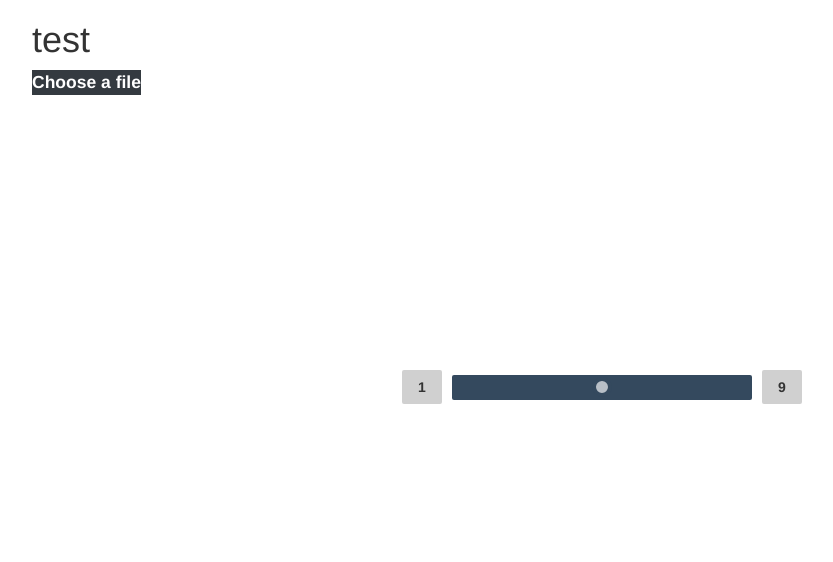
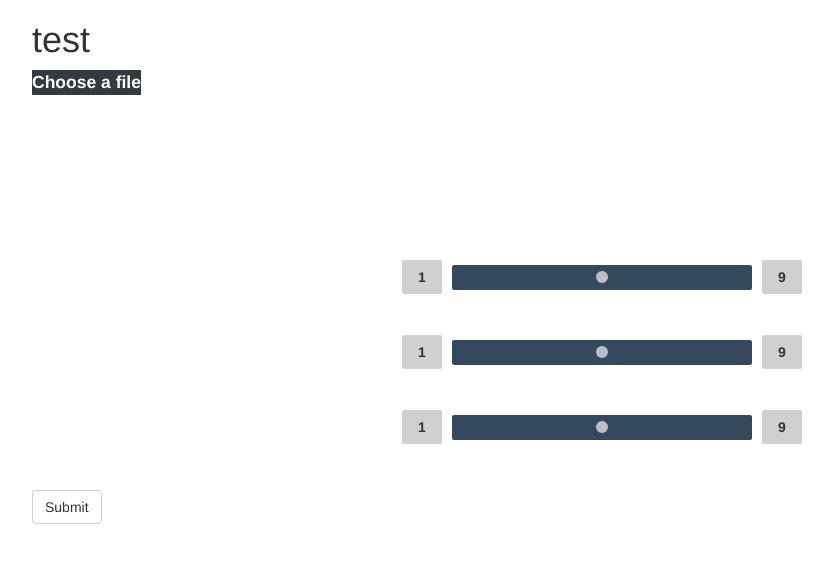
Before and after one commit to ChihYuChiang/app-AHP, a React (Create React App) app: page / in a window 1280 px wide. Shown: the top 562 px of the page, without its empty margins (38-871 px from the left). Built offline with nearby package versions, Linux system fonts and the light colour scheme.

Commit message:
Add: propagate pair com value

```diff
--- a/src/App.js
+++ b/src/App.js
@@ -4,13 +4,14 @@ import readXlsxFile from "read-excel-file";
 import drawBaseGraph from "./js/drawBaseGraph";
 import preprocessData from "./js/preprocessData";
 
-import Pair from "./component/pair";
+import Comparison from "./component/comparison";
 
 
 class App extends Component {
   state = {
     options: [],
-    root: []
+    root: [],
+    comData: {}
   };
 
   render() {
@@ -23,7 +24,7 @@ class App extends Component {
             <label htmlFor="input">Choose a file</label>
           </div>
           <div><svg /></div>
-          <div><Pair /></div>
+          <div><Comparison handleComData={ this.handleComData } /></div>
         </div>
       </div>
     );
@@ -43,6 +44,10 @@ class App extends Component {
         });
     });
   }
+
+  handleComData = (comData) => {
+    this.setState({ comData: comData });
+  }
 }
 
 export default App;
--- a/src/component/comparison.js
+++ b/src/component/comparison.js
@@ -1,14 +1,80 @@
 import React, { Component } from "react";
+import { Button } from "react-bootstrap";
 
 
+class Comparison extends Component {
+  state = {
+    comData: {}
+  };
 
-<div>
-<div className="form-check form-check-inline">
-  <input className="form-check-input" type="radio" name="inlineRadioOptions" id="inlineRadio1" value="option1" />
-  <label className="form-check-label" for="inlineRadio1">1</label>
-</div>
-<div className="form-check form-check-inline">
-  <input className="form-check-input" type="radio" name="inlineRadioOptions" id="inlineRadio2" value="option2" />
-  <label className="form-check-label" for="inlineRadio2">2</label>
-</div>
-</div>
+  render() {
+    let tmp = ['a', 'b', 'c'];
+    let pairs = tmp.map((id) => (<Pair key={id} id={id} updateComData={this.updateComData} />));
+
+    return (
+      <div className="comparison">
+        {pairs}
+        <Button onClick={() => {this.props.handleComData(this.state.comData);}}>Submit</Button>
+      </div>
+    );
+  }
+
+  updateComData = (id, value) => {
+    this.setState({
+      comData: {
+        ...this.state.comData,
+        [id]: value
+      }
+    });
+  }
+}
+
+
+class Pair extends Component {
+  state = {
+    value: 5
+  };
+
+  sliderElement = React.createRef();
+  labelElement = React.createRef();
+
+  render() {
+    return (
+      <div className="slider-wrapper">
+        <input name="range-slider" type="range" className="fluid-slider" max="9" min="1" step="1"
+          value={this.state.value}
+          onChange={this.handleChange}
+          onInput={this.genSliderLabel}
+          ref={this.sliderElement}
+          />
+        <span className="range-label" ref={this.labelElement}>{this.state.value}</span>
+      </div>
+    );
+  }
+
+  componentDidMount() {
+    this.genSliderLabel(); //Set default presentation
+  }
+
+  genSliderLabel = () => {
+    let sliderElement = this.sliderElement.current;
+    let labelElement = this.labelElement.current;
+    let labelPosition = (sliderElement.value - sliderElement.min) / (sliderElement.max - sliderElement.min);
+
+    if (sliderElement.value === sliderElement.min) {
+      labelElement.style.left = labelPosition * 100 + 2 + "%";
+    } else if (sliderElement.value === sliderElement.max) {
+      labelElement.style.left = labelPosition * 100 - 2 + "%";
+    } else {
+      labelElement.style.left = labelPosition * 100 + "%";
+    }
+  }
+
+  handleChange = (event) => { //Arrow functions always gets the context from where they have been defined.
+    this.setState({ value: event.target.value }, () => {
+      this.props.updateComData(this.props.id, this.state.value);
+    });
+  }
+}
+
+export default Comparison;
--- a/src/component/pair.js
+++ /dev/null
@@ -1,25 +0,0 @@
-import React, { Component } from "react";
-
-class Pair extends Component {
-  state = {
-    value: 5
-  };
-
-  handleChange = (event) => { //Arrow functions always gets the context from where they have been defined.
-    this.setState({ value: event.target.value });
-  }
-
-  render() {
-    return (
-      <div className="slider-wrapper">
-        <input name="range-slider" type="range" className="fluid-slider" id="range-slider" max="9" min="1" step="1"
-          value={this.state.value}
-          onChange={this.handleChange}
-        />
-        <span id="range-label" className="range-label"></span>
-      </div>
-    );
-  }
-}
-
-export default Pair;
--- a/src/index.js
+++ b/src/index.js
@@ -6,8 +6,5 @@ import 'font-awesome/css/font-awesome.css';
 import './index.scss';
 
 import App from './App';
-import genSliderLabel from './js/genSliderLabel';
 
 ReactDOM.render(<App />, document.getElementById('root'));
-
-genSliderLabel();
--- a/src/index.scss
+++ b/src/index.scss
@@ -26,8 +26,3 @@
 .inputfile + label {
   cursor: pointer; /* "hand" cursor */
 }
-
-.slider-wrapper {
-  width: 300px;
-  margin: 120px auto;
-}
--- a/src/js/util.js
+++ b/src/js/util.js
@@ -59,4 +59,4 @@ console.log(computeScore(test3, genWeight(test3)))
 // console.log(test[0][1])
 // console.log(test[index.indexOf('b')][index.indexOf('b')])
 
-// export { genPair };
+export { genPair };
--- a/src/scss/fluid-slider.scss
+++ b/src/scss/fluid-slider.scss
@@ -1,3 +1,8 @@
+.slider-wrapper {
+  width: 300px;
+  margin: 10px auto;
+}
+
 .fluid-slider {
   -webkit-appearance: none;
   width: 300px;
@@ -54,7 +59,7 @@
 }
 
 .fluid-slider:before,
-  .fluid-slider::after {
+.fluid-slider:after {
   position: absolute;
   content: "";
   width: 40px;
```
Lines whose indentation alone changed are shown as unchanged.
